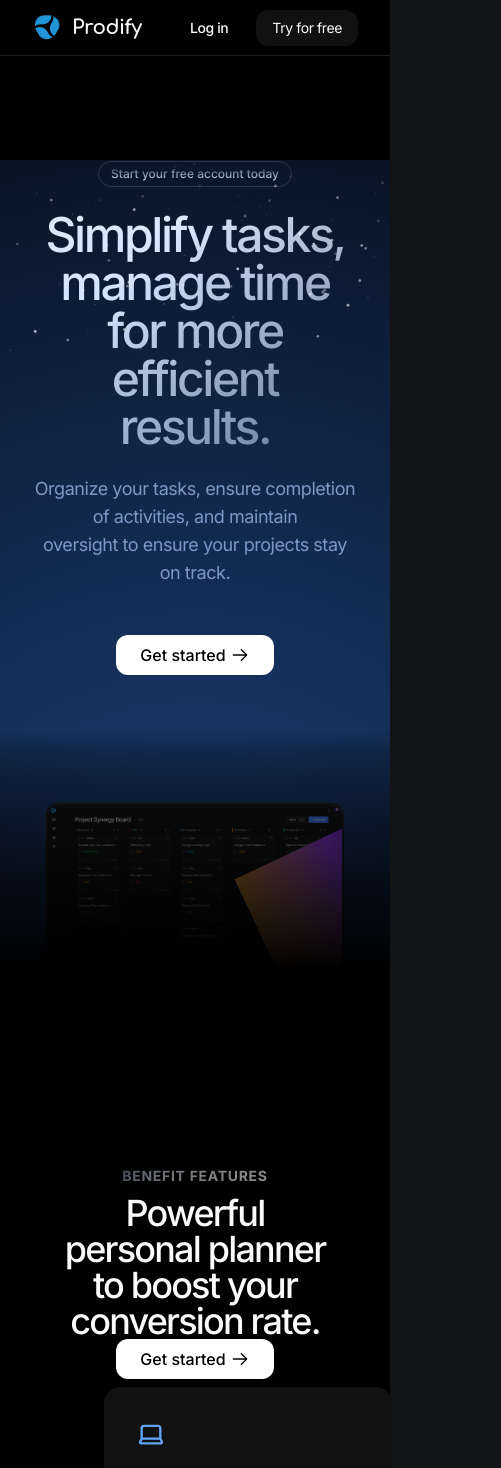
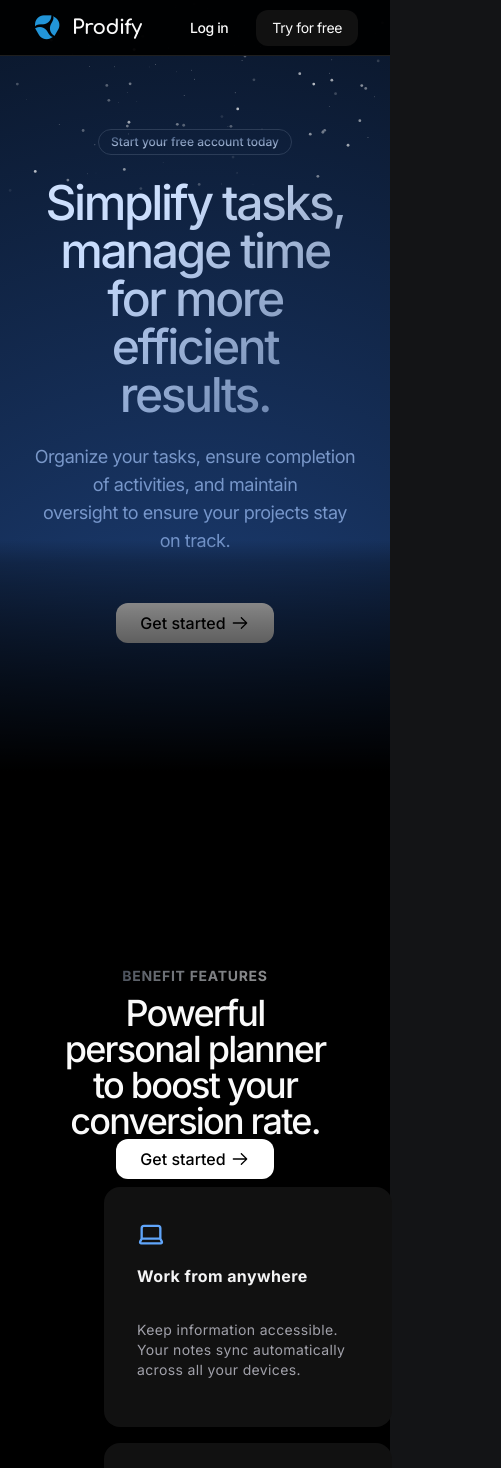
Before and after one commit to Sellucas/prodify, a Next.js app: page / in a window 390 px wide. Shown: the top 1468 px of the page, 501 px wide, since content can reach past the window. Built offline with nearby package versions, Linux system fonts and the light colour scheme.

Commit message:
fix: adjust responsiveness landing page

```diff
--- a/src/app/(landing)/_sections/faq.tsx
+++ b/src/app/(landing)/_sections/faq.tsx
@@ -49,7 +49,7 @@ const faq = [
 
 export const FaqSection = () => {
   return (
-    <section className="mb-48">
+    <section className="mb-48 px-5">
       <div className="mb-12 space-y-4 text-center">
         <AnimateView direction="up">
           <h1 className="text-balance text-center text-4xl font-medium leading-none tracking-tighter sm:text-5xl md:text-6xl lg:text-7xl">
--- a/src/app/(landing)/_sections/hero.tsx
+++ b/src/app/(landing)/_sections/hero.tsx
@@ -10,7 +10,7 @@ import RadialGradient from "@/components/ui/radial-gradient";
 export const HeroSection = () => {
   return (
     <section className="relative">
-      <div className="container mb-48 flex flex-col items-center gap-32 text-center">
+      <div className="container mb-48 py-32 md:py-0 flex flex-col items-center gap-32 text-center">
         <div className="relative">
           <AnimateView direction="up">
             <span className="inline-flex cursor-pointer items-center justify-center rounded-full border border-[#272726] bg-black px-3 py-1 text-xs font-medium text-gray-300 backdrop-blur-3xl">
@@ -38,7 +38,7 @@ export const HeroSection = () => {
         <AnimateView
           direction="down"
           transition={{ delay: 0.8 }}
-          className="relative z-10 aspect-video w-11/12 rounded-xl border-2 border-[#1e1e1e]"
+          className="relative z-10 hidden md:block aspect-video w-11/12 rounded-xl border-2 border-[#1e1e1e]"
         >
           <Image
             src={"/kanbanboard-hero.png"}
--- a/src/app/(landing)/page.tsx
+++ b/src/app/(landing)/page.tsx
@@ -19,9 +19,9 @@ const HomePage = () => {
     );
   }
   return (
-    <div className="w-full cursor-default bg-black">
+    <div className="w-screen cursor-default bg-black">
       <Navbar />
-      <div className="pt-40">
+      <div className="pt-0 md:pt-40">
         <HeroSection />
         <BenefitsSection />
         <PricingSection />
```
